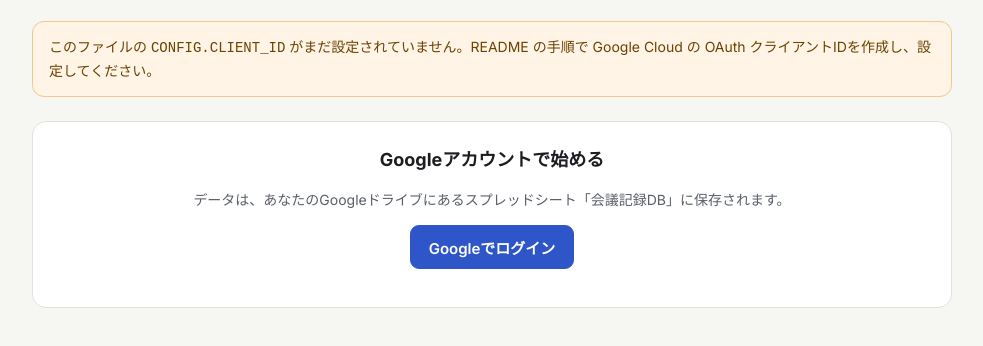
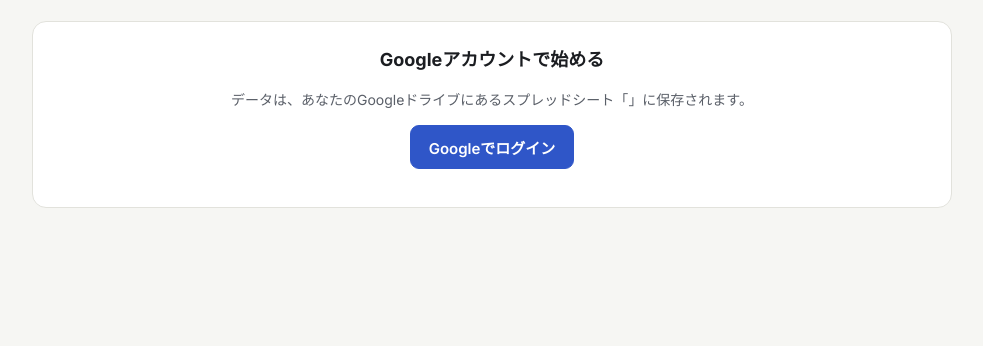
Before and after one commit to bustra-dev/MeetingHistory, a plain HTML site: page index.html in a window 1280 px wide. Shown: the part 102-448 px from the top of the page, without its empty margins (148-1131 px from the left). Drawn offline with Linux system fonts and the light colour scheme.

Commit message:
Update index.html

```diff
--- a/index.html
+++ b/index.html
@@ -208,7 +208,7 @@
    設定：Google Cloud で作成した OAuth クライアントID を入れてください
    ============================================================ */
 const CONFIG = {
-  CLIENT_ID: 'YOUR_CLIENT_ID.apps.googleusercontent.com',
+  CLIENT_ID: '509279563194-9cson691ndhci3ed4lmgp2mesbe8vrgs.apps.googleusercontent.com,
   SHEET_TITLE: '会議記録DB'
 };
 
```
